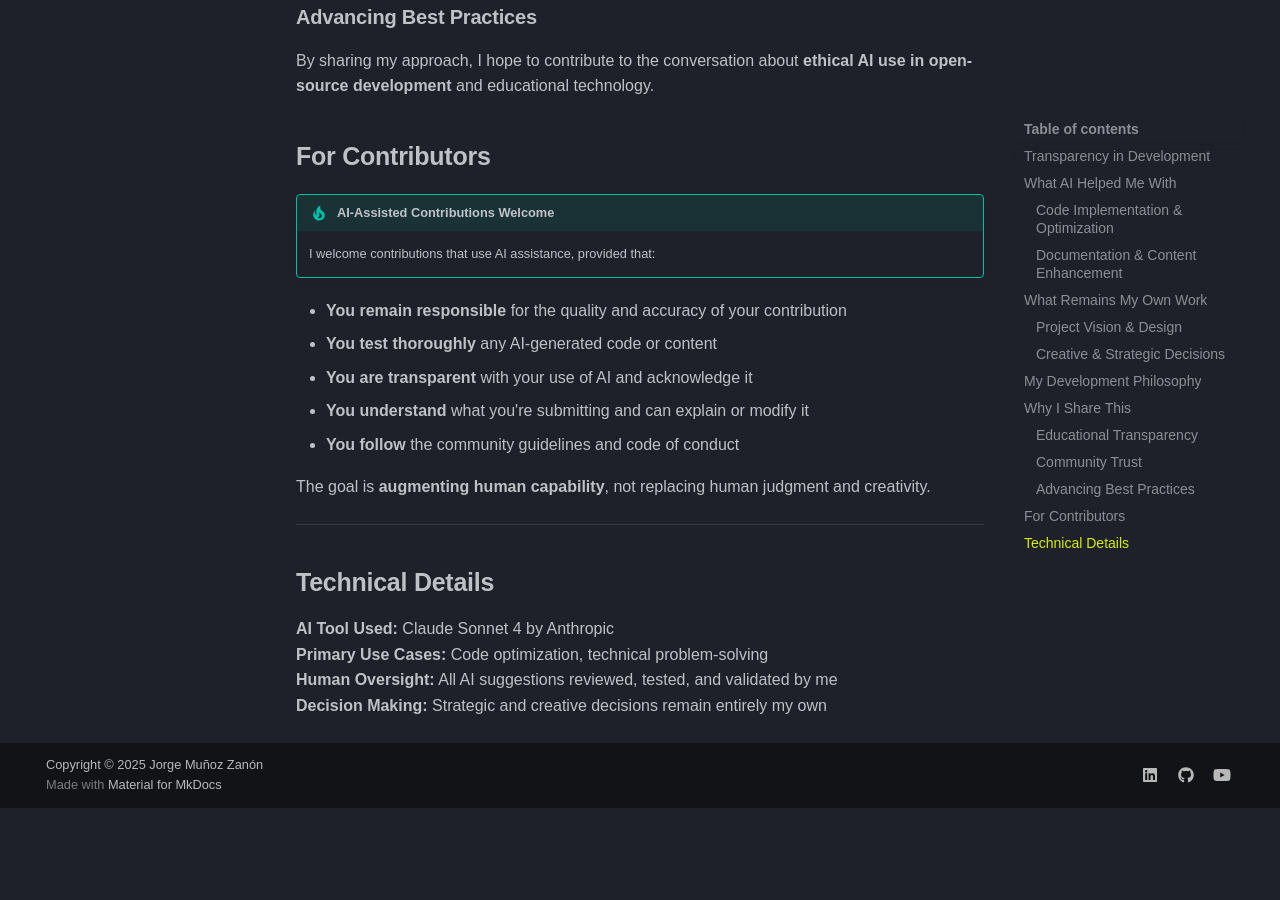
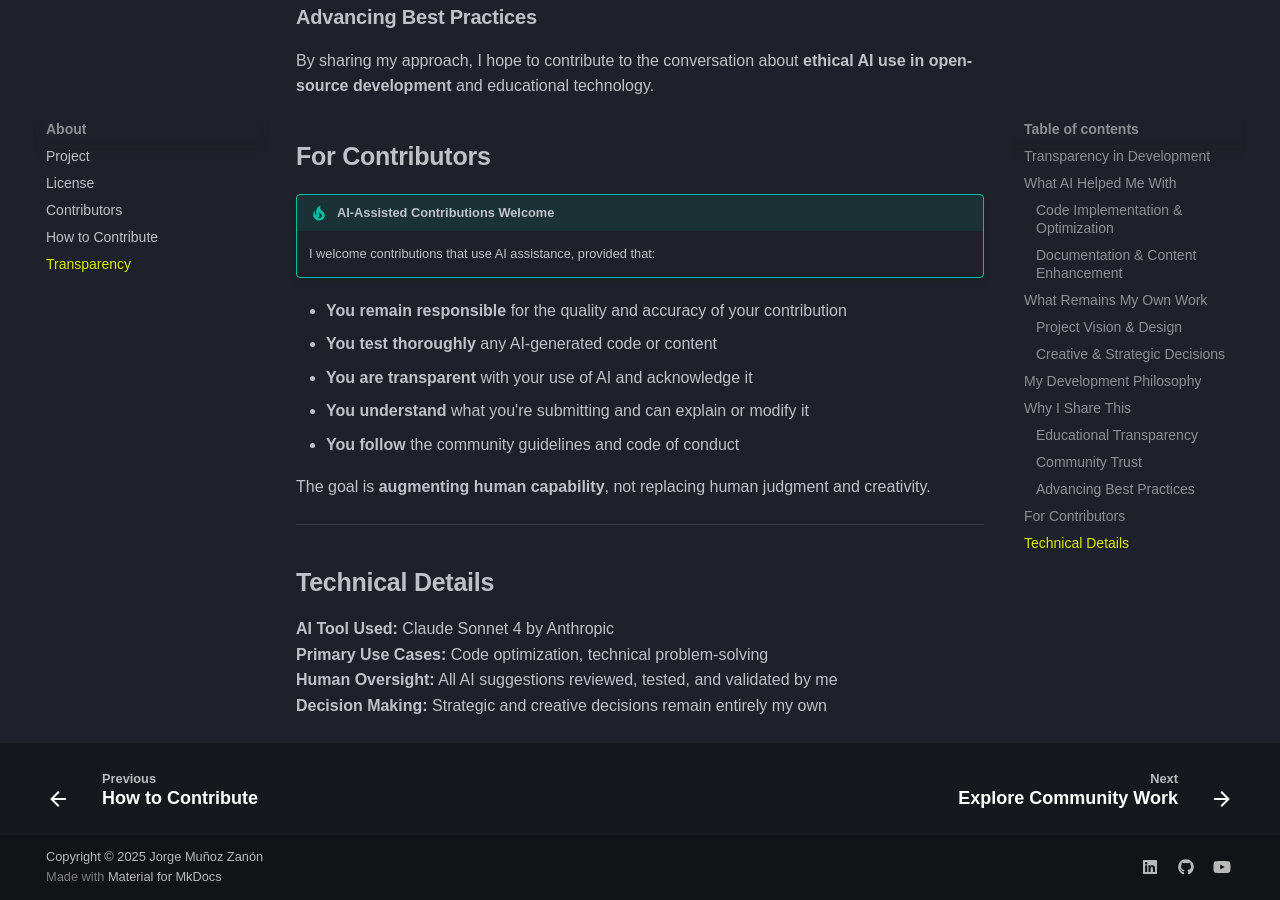
Before and after one commit to jmuozan/AprenMaker-Hub, an MkDocs documentation site: the page built from docs/About/transparency.md, in a window 1280 px wide and 900 px high, scrolled down 2092 px. Built offline with MkDocs 1.6.1 and Material for MkDocs 9.7.7, drawn with Linux system fonts in a browser that asks for light colours; some web fonts are replaced; comment, search, counter and statistics services are not loaded; before the commit the page ends 2900 px from its top, so only the background shows below that; some of the changed text lies outside the part shown.

```diff
--- a/mkdocs.yml
+++ b/mkdocs.yml
@@ -8,21 +8,21 @@ nav:
     - index.md
 
   - About:
-    - Project: about/about_info.md
-    - License: about/license_info.md
-    - Contributors: about/people_info.md
-    - How to Contribute: about/contribute.md
-    - Transparency: about/transparency.md
+    - Project: About/about_info.md
+    - License: About/license_info.md
+    - Contributors: About/people_info.md
+    - How to Contribute: About/contribute.md
+    - Transparency: About/transparency.md
 
   - Create your Curriculum: creation/curriculum.md
 
   - Explore Community Work: explore/explore.md
 
   - Resources:
-    - Diagrams: resources/diagram-examples.md
-    - Content Tabs: resources/content-tabs.md
-    - Code Examples: resources/code-examples.md
-    - Admonitions: resources/admonitions.md
+    - Diagrams: Resources/diagram-examples.md
+    - Content Tabs: Resources/content-tabs.md
+    - Code Examples: Resources/code-examples.md
+    - Admonitions: Resources/admonitions.md
 
   - Knowledge:
     - Overview: knowledge/knowledge.md
```
